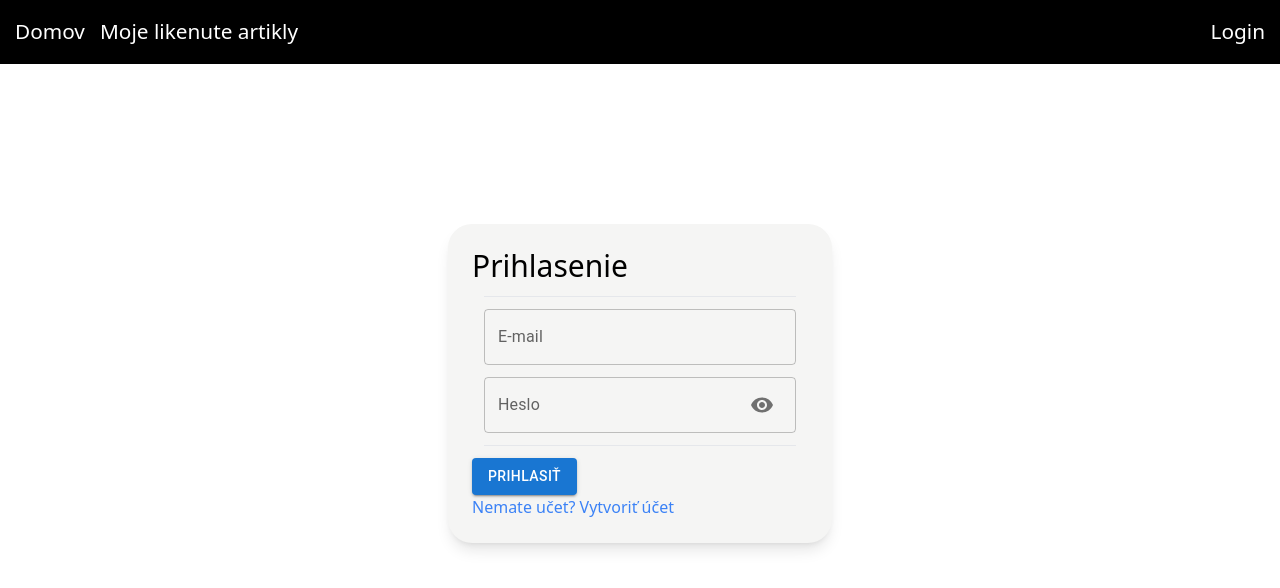
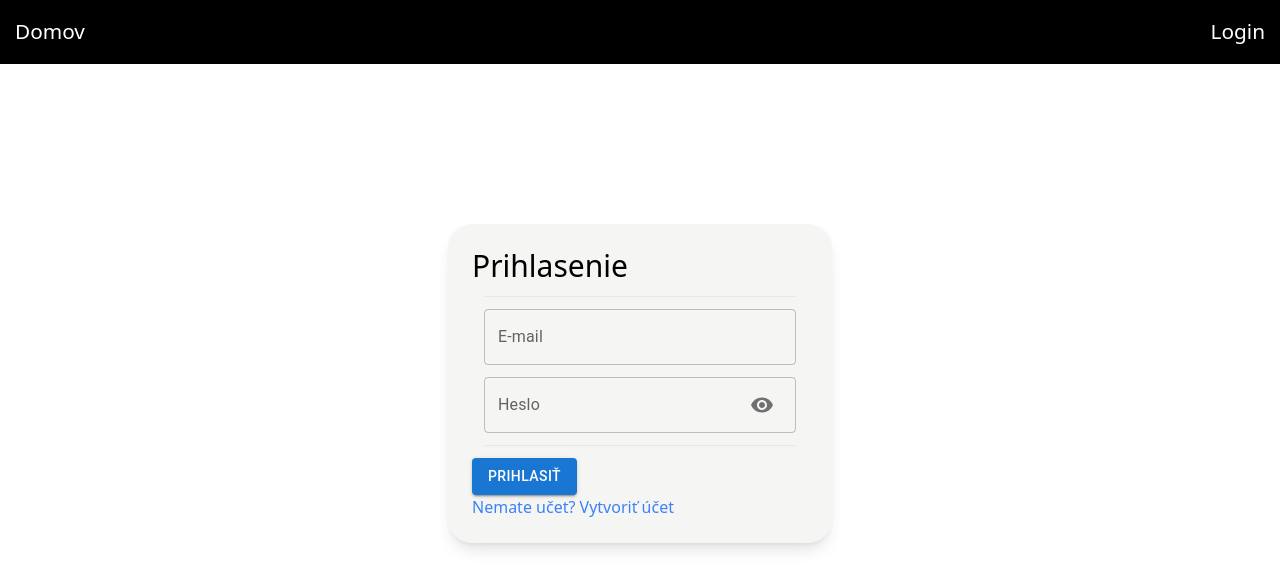
Before and after one commit to PatrikBalvan/VAII-client, a React (Create React App) app: page /login in a window 1280 px wide. Shown: the top 588 px of the page. Built offline with nearby package versions, Linux system fonts and the light colour scheme.

Commit message:
drobne upravy

```diff
--- a/src/components/Header.tsx
+++ b/src/components/Header.tsx
@@ -18,25 +18,23 @@ const Header: FC<HeaderProps> = (props) => {
   const logoutHandler = () => {
     localStorage.removeItem('user')
     props.setUser(undefined)
+    window.location.href = '/'
   }
 
   const navHandler = () => {
     setShowNav(!showNav);
   };
 
-
-  const navLinks = [
-		{ title: 'Domov', path: '/' },
-    { title: 'Moje likenute artikly', path: '/myLikedArticles'}
-	];
-
   return (
 		<div className='nav-bar'>
       <div className='nav-left-side'>
         <div className='nav-links' id={showNav ? 'hidden' : ''}>
-          {navLinks.map((item) => (
-            <Link className='nav-link-item' to={item.path} key={item.title}>{item.title}</Link>
-          ))}
+            <Link className='nav-link-item' to='/'>Domov</Link>
+            {props.user &&
+              <>
+                <Link className='nav-link-item' to='/myLikedArticles'>Moje likenute artikly</Link>
+              </>
+            }
         </div>
         <IconButton className='nav-expand-button' onClick={navHandler}>
           <ReorderIcon/>
--- a/src/sites/MyLikedArticles.tsx
+++ b/src/sites/MyLikedArticles.tsx
@@ -6,6 +6,7 @@ import '../styles/Home.css'
 import Article, { ArticleType } from "../components/Article"
 import axios from 'axios'
 import { Button } from "@mui/material"
+import { Navigate } from "react-router-dom"
 
 interface MyLikedArticlesProps {
     user: User
@@ -37,8 +38,10 @@ const MyLikedArticles: FC<MyLikedArticlesProps> = (props) => {
         })
     },[currentPage])
 
-    if(articles.length === 0) {
-        return <></>
+    if(!props.user) {
+        return (
+            <Navigate to='/'/>
+        )
     }
 
     return (
--- a/src/sites/UpdateProfile.tsx
+++ b/src/sites/UpdateProfile.tsx
@@ -7,6 +7,7 @@ import axios from 'axios';
 import { Dispatch, FC, SetStateAction, useEffect, useState } from 'react';
 import { User } from '../App';
 import { Visibility, VisibilityOff } from '@mui/icons-material';
+import { Navigate } from 'react-router-dom';
 
 interface ProfileProps {
     user: User
@@ -14,12 +15,6 @@ interface ProfileProps {
 }
 
 const UpdateProfile: FC<ProfileProps> = (props) => {
-    useEffect(() => {
-        if(!props.user) {
-            window.location.href = window.location.origin
-        }
-    }, [props.user])
-
     const formSchema = z.object({
         email: z.string().email('Uveďte email v spravnom formate abc@abc.abc'),
         username: z.string()
@@ -76,6 +71,12 @@ const UpdateProfile: FC<ProfileProps> = (props) => {
         })
     }
 
+    if(!props.user) {
+        return (
+            <Navigate to='/'/>
+        )
+    }
+
     return (
         <div className='flex justify-center items-center mt-40'>
             <div className='w-96 p-6 shadow-lg bg-stone-100 rounded-3xl'>
```
